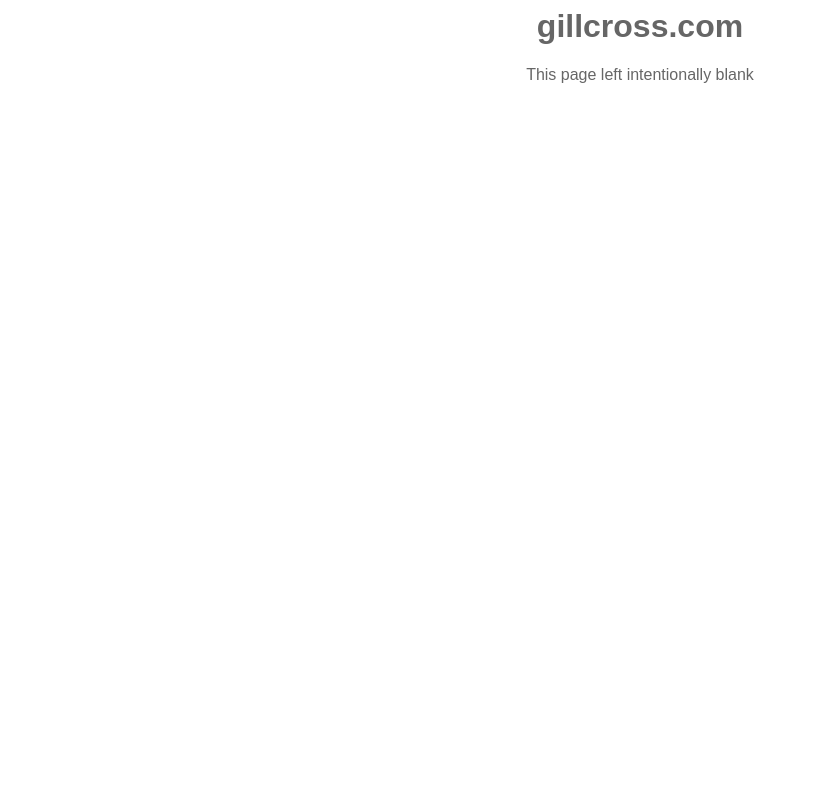
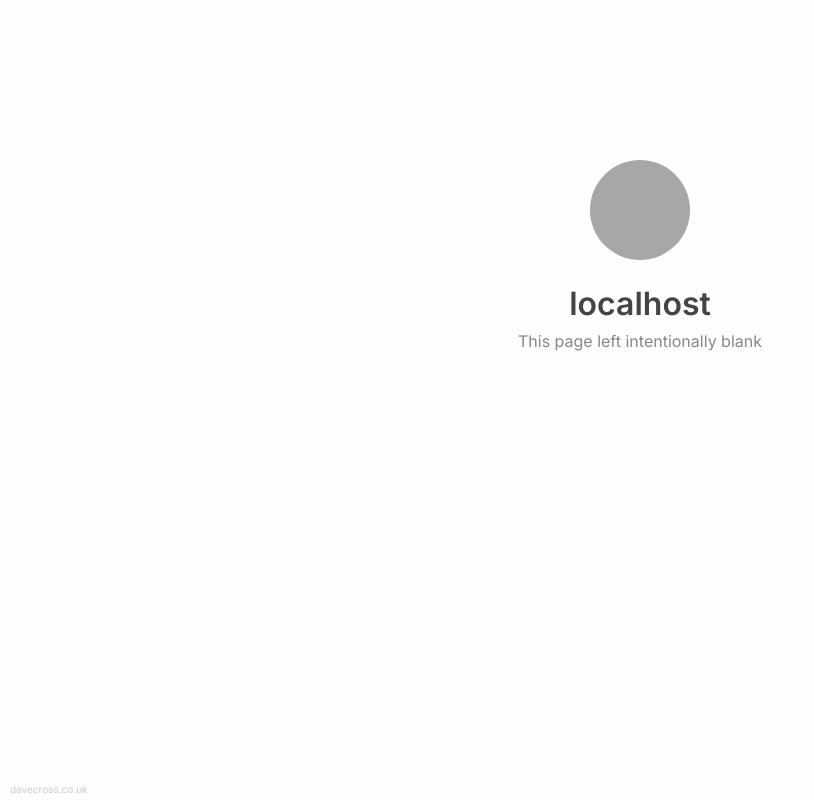
Before and after one commit to davorg/gillcross.com, a plain HTML site: page index.html in a window 1280 px wide. Shown: the whole page, without its empty margins (0-814 px from the left). Drawn offline with Linux system fonts and the light colour scheme; grey boxes are pictures that could not be loaded.

Commit message:
New version

```diff
--- a/index.html
+++ b/index.html
@@ -1,18 +1,25 @@
-<html>
+<!DOCTYPE html>
+<html lang="en">
 <head>
-<title>gillcross.com</title>
-<style type="text/css">
-body {
-  font-family: arial, hevetica, sans-serif;
-}
-h1, p {
-  text-align: center;
-  color: #666;
-}
-</style>
+  <meta charset="UTF-8">
+  <title>Holding Page</title>
+  <meta name="viewport" content="width=device-width, initial-scale=1">
+  <link href="https://fonts.googleapis.com/css2?family=Inter:wght@400;600&display=swap" rel="stylesheet">
+  <link rel="stylesheet" href="style.css">
 </head>
 <body>
-<h1>gillcross.com</h1>
-<p>This page left intentionally blank</p>
+  <div class="container">
+    <img
+      src="https://davecross.co.uk/img/dc-cartoon-sq.png"
+      alt="Dave Cross logo"
+      class="logo"
+    />
+    <h1 id="domain">Loading...</h1>
+    <p>This page left intentionally blank</p>
+  </div>
+
+  <a href="https://davecross.co.uk/" class="easter-egg" title="Visit my site">davecross.co.uk</a>
+
+  <script src="script.js"></script>
 </body>
 </html>
--- /dev/null
+++ b/script.js
@@ -0,0 +1,3 @@
+document.addEventListener("DOMContentLoaded", () => {
+  document.getElementById("domain").textContent = window.location.hostname;
+});
--- /dev/null
+++ b/style.css
@@ -0,0 +1,70 @@
+html, body {
+  margin: 0;
+  padding: 0;
+  height: 100%;
+}
+
+body {
+  font-family: 'Inter', sans-serif;
+  background: #fdfdfd;
+  color: #444;
+  height: 100vh;
+  overflow: hidden;
+  position: relative;
+}
+
+.container {
+  padding-top: 20vh;
+  text-align: center;
+}
+
+.logo {
+  display: block;
+  margin: 0 auto 1.5rem auto;
+  height: 100px;
+  width: 100px;
+  border-radius: 50%;
+  opacity: 0.9;
+}
+
+h1 {
+  font-weight: 600;
+  font-size: 2rem;
+  margin: 0.5rem 0;
+}
+
+p {
+  font-weight: 400;
+  font-size: 1rem;
+  color: #888;
+  margin: 0.5rem 0;
+}
+
+a.easter-egg {
+  position: fixed;
+  bottom: 5px;
+  left: 10px;
+  font-size: 10px;
+  color: #ccc;
+  text-decoration: none;
+}
+
+@media (prefers-color-scheme: dark) {
+  body {
+    background: #111;
+    color: #bbb;
+  }
+
+  p {
+    color: #666;
+  }
+
+  a.easter-egg {
+    color: #444;
+  }
+
+  .logo {
+    opacity: 0.8;
+    filter: brightness(0.9);
+  }
+}
```
Also changed, not shown: 1 other file.
